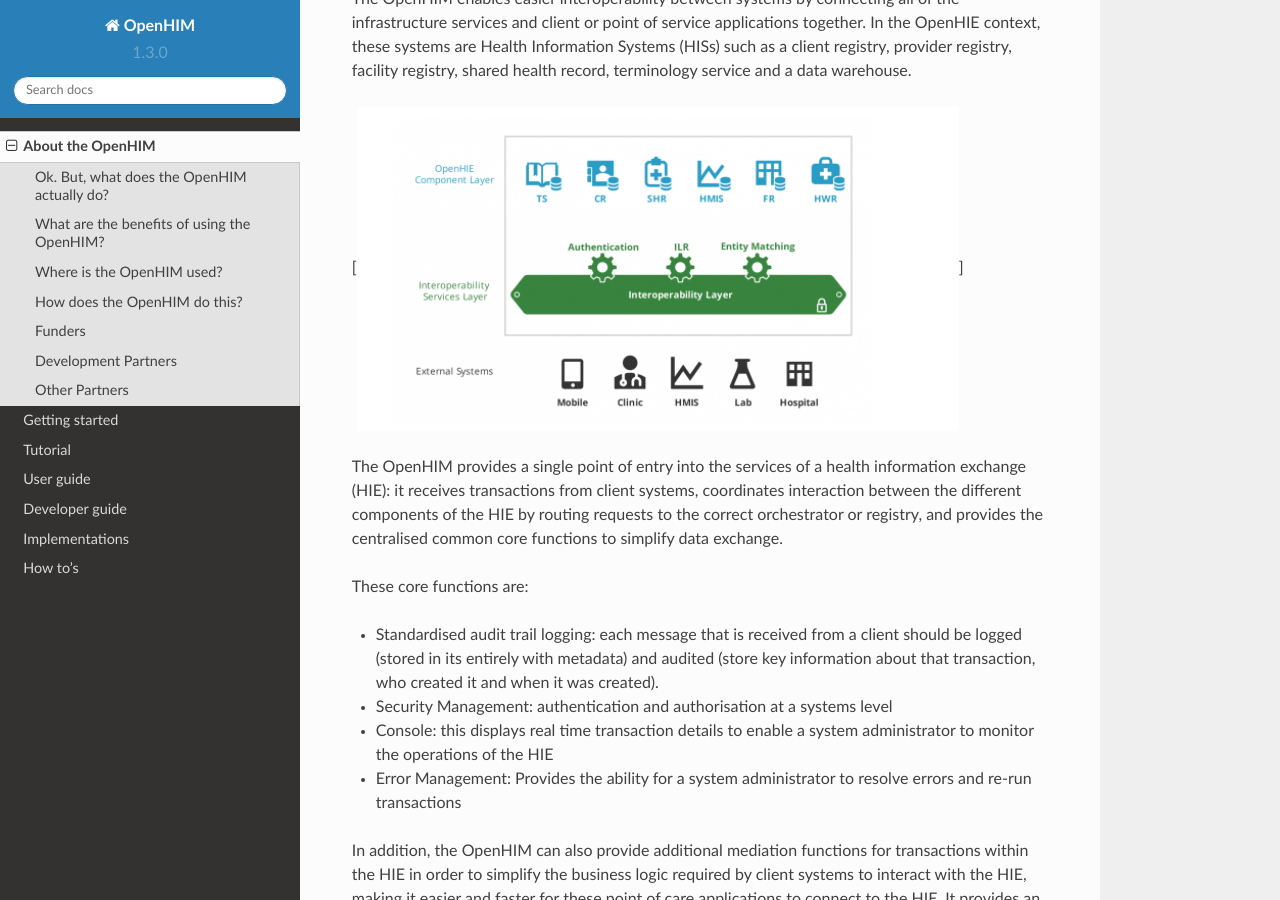
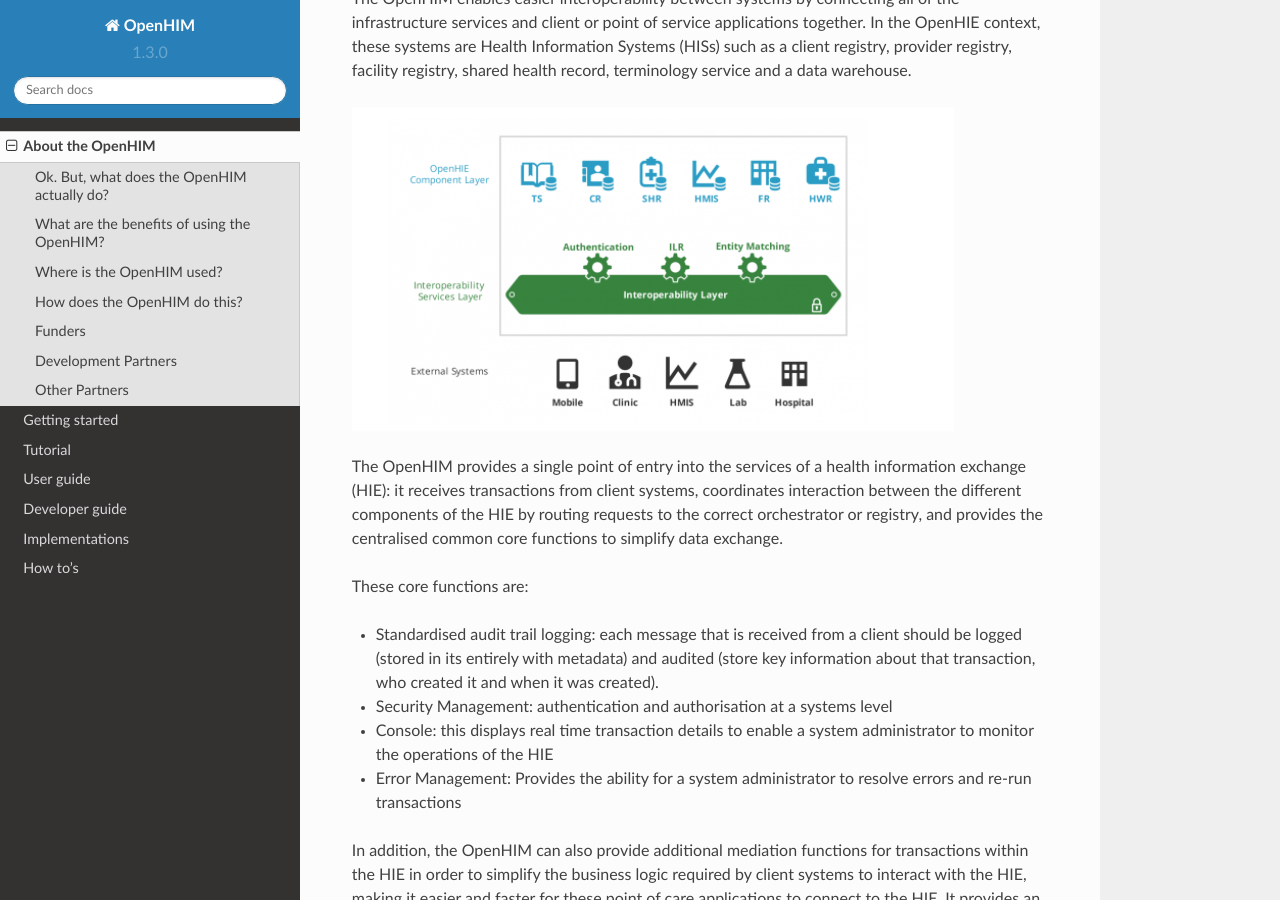
Before and after one commit to jembi/openhim-core-js, a Sphinx documentation site: the page built from docs/about.md, in a window 1280 px wide and 900 px high, scrolled down 829 px. Built offline with Sphinx 7.4.7 and the Read the Docs theme 2.0.0, drawn with Linux system fonts in a browser that asks for light colours; pages that are not in the unit, such as notebooks, are missing from menus.

Commit message:
Update about.md
Removed braces around image, Only used when adding a link to the image

```diff
--- a/docs/about.md
+++ b/docs/about.md
@@ -16,7 +16,7 @@
 
 The OpenHIM enables easier interoperability between systems by connecting all of the infrastructure services and client or point of service applications together. In the OpenHIE context, these systems are Health Information Systems (HISs) such as a client registry, provider registry, facility registry, shared health record, terminology service and a data warehouse.
 
-[![OpenHIEArchitecture](/_static/overview/OpenHIEArchitecture.PNG)]
+![OpenHIEArchitecture](/_static/overview/OpenHIEArchitecture.PNG)
 
 The OpenHIM provides a single point of entry into the services of a health information exchange (HIE): it receives transactions from client systems, coordinates interaction between the different components of the HIE by routing requests to the correct orchestrator or registry, and provides the centralised common core functions to simplify data exchange.
 
```
